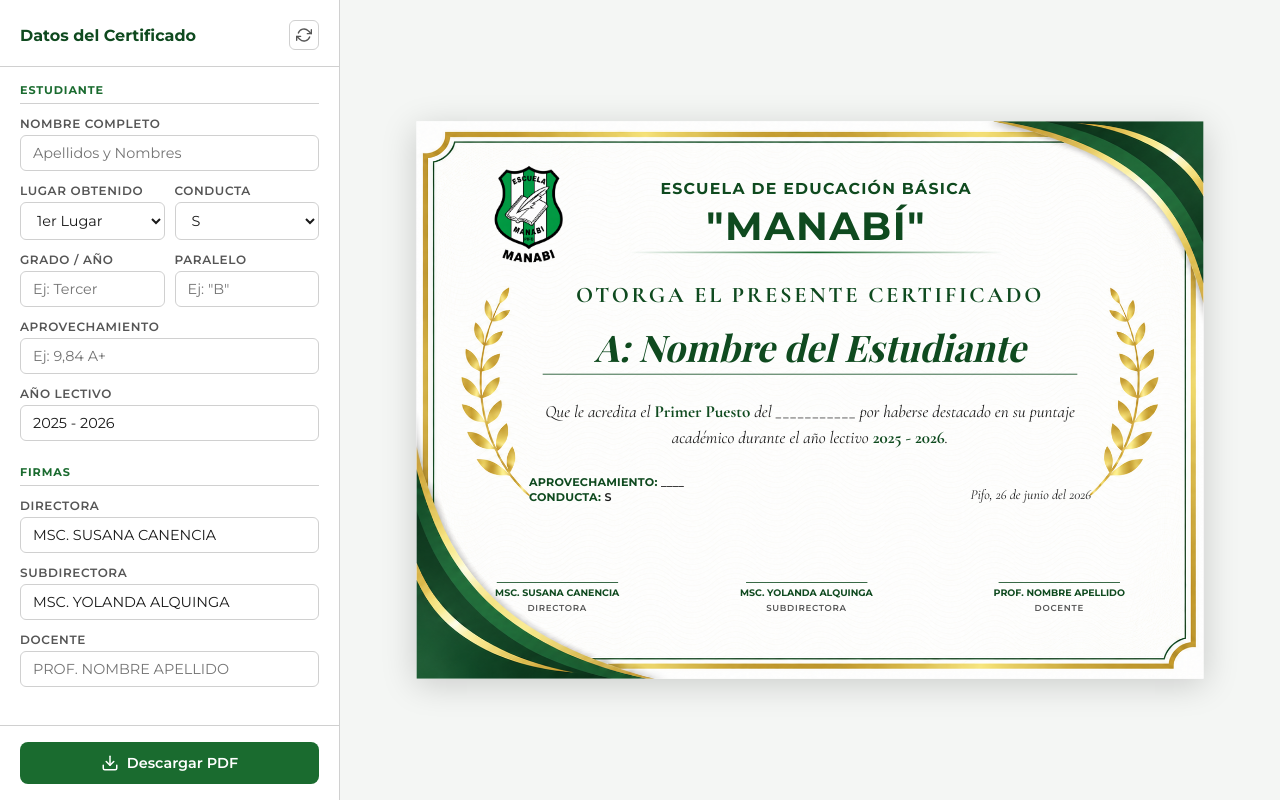
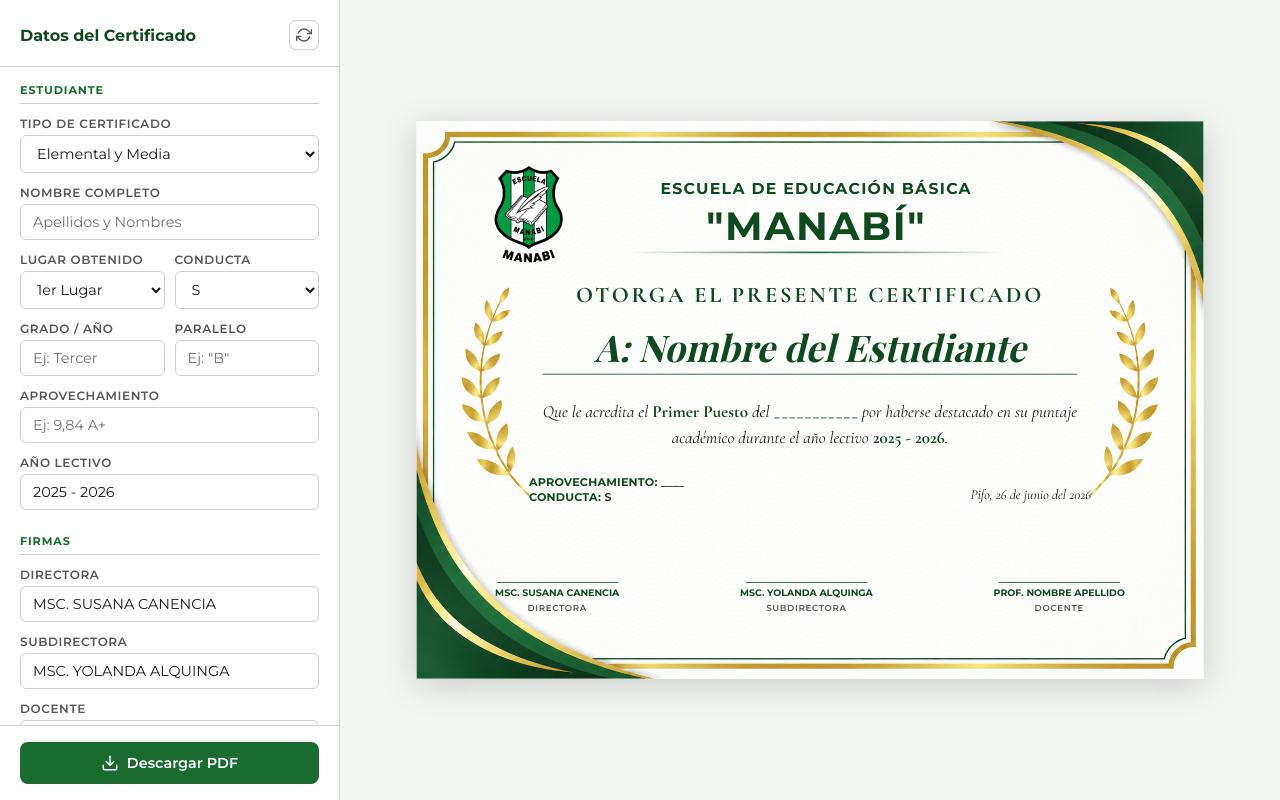
Before and after one commit to MarcoPozo/CertificadosAcademicosManabi, a React (Vite) app: page / in a window 1280 px wide. Built offline with nearby package versions, Linux system fonts and the light colour scheme; a web font is replaced by a local one.

Commit message:
feat: Se añadio tipos de certificados para basica y otro para inicial y preparatoria

```diff
--- a/src/components/CertificateForm/CertificateForm.jsx
+++ b/src/components/CertificateForm/CertificateForm.jsx
@@ -6,6 +6,11 @@
   { value: 'Primer', label: '1er Lugar' },
   { value: 'Segundo', label: '2do Lugar' },
   { value: 'Tercer', label: '3er Lugar' },
+]
+
+const TYPE_OPTIONS = [
+  { value: 'elemental', label: 'Elemental y Media' },
+  { value: 'inicial', label: 'Inicial y Preparatoria' },
 ]
 
 const CONDUCTA_OPTIONS = [
@@ -29,6 +34,14 @@
         <section className="certificate-form__section">
           <h3 className="certificate-form__section-title">Estudiante</h3>
           <FormField
+            label="Tipo de certificado"
+            id="certificateType"
+            type="select"
+            value={formData.certificateType}
+            onChange={(v) => onChange('certificateType', v)}
+            options={TYPE_OPTIONS}
+          />
+          <FormField
             label="Nombre completo"
             id="studentName"
             value={formData.studentName}
@@ -44,6 +57,7 @@
               onChange={(v) => onChange('place', v)}
               options={PLACE_OPTIONS}
             />
+            {formData.certificateType === 'elemental' ? (
               <FormField
                 label="Conducta"
                 id="conducta"
@@ -52,14 +66,23 @@
                 onChange={(v) => onChange('conducta', v)}
                 options={CONDUCTA_OPTIONS}
               />
+            ) : (
+              <FormField
+                label="Conducta"
+                id="conducta"
+                value={formData.conducta}
+                onChange={(v) => onChange('conducta', v)}
+                placeholder="Ej: EP"
+              />
+            )}
           </div>
           <div className="certificate-form__row">
             <FormField
-              label="Grado / Año"
+              label={formData.certificateType === 'elemental' ? 'Grado / Año' : 'Nivel'}
               id="grade"
               value={formData.grade}
               onChange={(v) => onChange('grade', v)}
-              placeholder="Ej: Tercer"
+              placeholder={formData.certificateType === 'elemental' ? 'Ej: Tercer' : 'Ej: Inicial 1'}
             />
             <FormField
               label="Paralelo"
--- a/src/components/CertificatePreview/CertificatePreview.css
+++ b/src/components/CertificatePreview/CertificatePreview.css
@@ -151,6 +151,7 @@
 
 .certificate-preview__body-text strong {
   font-style: normal;
+  font-weight: 700;
   color: var(--color-primary-dark);
 }
 
--- a/src/components/CertificatePreview/CertificatePreview.jsx
+++ b/src/components/CertificatePreview/CertificatePreview.jsx
@@ -12,6 +12,7 @@
 
 const CertificatePreview = forwardRef(function CertificatePreview({ formData }, ref) {
   const {
+    certificateType,
     studentName,
     place,
     grade,
@@ -39,7 +40,9 @@
   }, [studentName])
 
   const gradeText =
-    grade && parallel ? `${grade} año paralelo "${parallel}"` : grade || '___________'
+    certificateType === 'elemental'
+      ? (grade && parallel ? `${grade} año paralelo "${parallel}"` : grade || '___________')
+      : (grade && parallel ? `${grade} paralelo "${parallel}"` : grade || '___________')
   const placeText = PLACE_LABEL[place] || 'Primer Puesto'
 
   return (
@@ -74,7 +77,9 @@
 
         {/* Body narrative */}
         <p className="certificate-preview__body-text">
-          Que le acredita el <strong>{placeText}</strong> del {gradeText} por haberse destacado en
+          Que le acredita el <strong>{placeText}</strong>{' '}
+          {certificateType === 'elemental' ? 'del' : 'de'}{' '}
+          <strong>{gradeText}</strong> por haberse destacado en
           su puntaje académico durante el año lectivo{' '}
           <strong>{schoolYear || '2025 - 2026'}</strong>.
         </p>
--- /dev/null
+++ b/src/components/Toast/Toast.css
@@ -0,0 +1,36 @@
+.toast {
+  position: fixed;
+  bottom: 32px;
+  left: 50%;
+  transform: translateX(-50%) translateY(100px);
+  display: flex;
+  align-items: center;
+  gap: 10px;
+  padding: 14px 24px;
+  background-color: #333;
+  color: #fff;
+  border-radius: 8px;
+  box-shadow: 0 6px 24px rgba(0, 0, 0, 0.25);
+  font-family: var(--font-ui);
+  font-size: 0.9rem;
+  font-weight: 600;
+  opacity: 0;
+  pointer-events: none;
+  transition: transform 0.35s ease, opacity 0.35s ease;
+  z-index: 1000;
+}
+
+.toast--visible {
+  opacity: 1;
+  transform: translateX(-50%) translateY(0);
+  pointer-events: auto;
+}
+
+.toast__icon {
+  color: #f5a623;
+  flex-shrink: 0;
+}
+
+.toast__message {
+  white-space: nowrap;
+}
--- /dev/null
+++ b/src/components/Toast/Toast.jsx
@@ -0,0 +1,20 @@
+import { useEffect } from 'react'
+import { FiAlertTriangle } from 'react-icons/fi'
+import './Toast.css'
+
+function Toast({ message, visible, onClose }) {
+  useEffect(() => {
+    if (!visible) return
+    const timer = setTimeout(onClose, 3500)
+    return () => clearTimeout(timer)
+  }, [visible, onClose])
+
+  return (
+    <div className={`toast ${visible ? 'toast--visible' : ''}`}>
+      <FiAlertTriangle className="toast__icon" size={20} />
+      <p className="toast__message">{message}</p>
+    </div>
+  )
+}
+
+export default Toast
--- a/src/hooks/useCertificateForm.js
+++ b/src/hooks/useCertificateForm.js
@@ -1,8 +1,9 @@
 import { useState } from 'react'
 
 const initialState = {
+  certificateType: 'elemental',
   studentName: '',
-  place: '1er',
+  place: 'Primer',
   grade: '',
   parallel: '',
   aprovechamiento: '',
@@ -21,7 +22,16 @@
   const [formData, setFormData] = useState(initialState)
 
   const handleChange = (field, value) => {
+    if (field === 'certificateType' && value !== formData.certificateType) {
+      setFormData({
+        ...initialState,
+        certificateType: value,
+        conducta: value === 'elemental' ? 'S' : '',
+      })
+      return true
+    }
     setFormData((prev) => ({ ...prev, [field]: value }))
+    return false
   }
 
   const reset = () => setFormData(initialState)
--- a/src/views/Home/Home.jsx
+++ b/src/views/Home/Home.jsx
@@ -1,6 +1,7 @@
-import { useRef } from 'react'
+import { useCallback, useRef, useState } from 'react'
 import CertificateForm from '../../components/CertificateForm/CertificateForm'
 import CertificatePreview from '../../components/CertificatePreview/CertificatePreview'
+import Toast from '../../components/Toast/Toast'
 import { useCertificateForm } from '../../hooks/useCertificateForm'
 import { generatePdf } from '../../utils/generatePdf'
 import './Home.css'
@@ -8,6 +9,12 @@
 function Home() {
   const { formData, handleChange, reset } = useCertificateForm()
   const previewRef = useRef(null)
+  const [toast, setToast] = useState(false)
+
+  const handleFieldChange = useCallback((field, value) => {
+    const didReset = handleChange(field, value)
+    if (didReset) setToast(true)
+  }, [handleChange])
 
   const handleDownload = () => {
     generatePdf(previewRef, formData.studentName)
@@ -17,7 +24,7 @@
     <main className="home">
       <CertificateForm
         formData={formData}
-        onChange={handleChange}
+        onChange={handleFieldChange}
         onReset={reset}
         onDownload={handleDownload}
       />
@@ -26,6 +33,11 @@
           <CertificatePreview ref={previewRef} formData={formData} />
         </div>
       </section>
+      <Toast
+        message="Usted ha cambiado el tipo de certificado"
+        visible={toast}
+        onClose={() => setToast(false)}
+      />
     </main>
   )
 }
```
Lines whose indentation alone changed are shown as unchanged.
